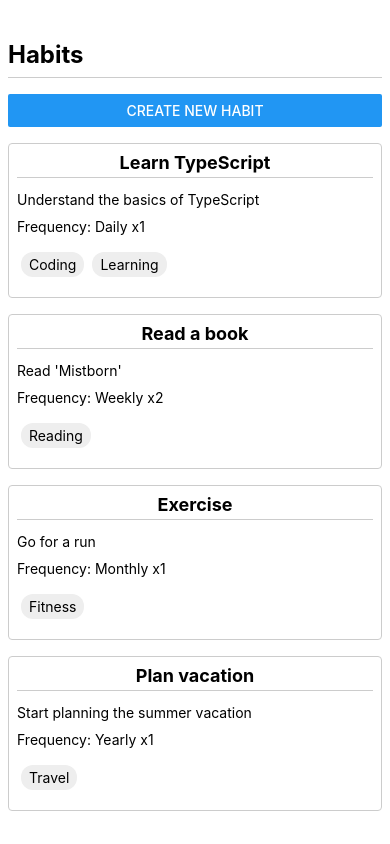
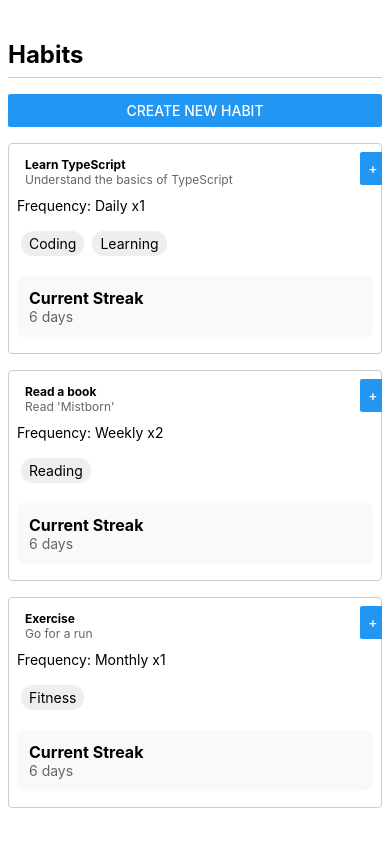
Before and after one commit to DiegoRojo99/Objexy, a React Native app: screen / in a window 390 px wide. Built offline with nearby package versions, Linux system fonts and the light colour scheme.

Commit message:
Added streak

```diff
--- a/components/habits/HabitItem.tsx
+++ b/components/habits/HabitItem.tsx
@@ -1,8 +1,9 @@
-import { View, Text, StyleSheet, Pressable } from "react-native";
-import { Habit } from "../../lib/types/Habit";
+import { View, Text, StyleSheet, Pressable, Image, Button } from "react-native";
+import { HabitWithLogs } from "../../lib/types/Habit";
 import TagList from "../tags/TagList";
+import HabitLogStreak from "./HabitLogStreak";
 
-export default function HabitItem({ habit }: { habit: Habit }) {
+export default function HabitItem({ habit }: { habit: HabitWithLogs }) {
   function formatFrequency(period: string, count: number): string {
     const uppercasePeriod = period.charAt(0).toUpperCase() + period.slice(1);
     return `Frequency: ${uppercasePeriod} x${count}`;
@@ -10,35 +11,51 @@ export default function HabitItem({ habit }: { habit: Habit }) {
 
   return (
     <Pressable style={styles.itemContainer} android_ripple={{ color: '#ddd' }}>
+      <View style={styles.topRow}>
+        <Image
+          source={habit.icon ? { uri: habit.icon } : require('../../assets/images/goal.png')}
+          style={{ flex: 0, width: 40, height: 40, borderRadius: 20, marginRight: 8 }}
+        />
+        <View style={{ flex: 4 }}>
+          <Text style={styles.itemName}>{habit.name}</Text>
+          <Text style={styles.itemDescription}>{habit.description}</Text>
+        </View>
+        <View style={{ flex: 0, width: 40, height: 40, alignItems: 'center' }}>
+          <Button title="+" onPress={() => {}} />
+        </View>
+      </View>
       <View>
-        <Text style={styles.itemName}>{habit.name}</Text>
-        <Text style={styles.itemDescription}>{habit.description}</Text>
         <Text style={styles.itemFrequency}>{formatFrequency(habit.targetPeriod, habit.targetCount)}</Text>
         <TagList tags={habit.tagIds} />
       </View>
+      <HabitLogStreak logs={habit.logs} />
     </Pressable>
   );
 }
 
 const styles = StyleSheet.create({
   itemContainer: {
+    width: '100%',
     padding: 8,
     borderWidth: 1,
     borderColor: '#ccc',
     borderRadius: 4,
     marginVertical: 8,
   },
+  topRow: {
+    flexDirection: 'row',
+    alignItems: 'center',
+    justifyContent: 'space-between',
+  },
   itemName: {
     fontWeight: 'bold',
-    fontSize: 18,
-    marginBottom: 8,
-    paddingBottom: 4,
-    borderBottomWidth: 1,
-    borderColor: '#ccc',
-    textAlign: 'center',
+    fontSize: 12,
+    textAlign: 'left',
   },
   itemDescription: {
-    marginVertical: 5,
+    fontSize: 12,
+    color: '#666',
+    textAlign: 'left',
   },
   itemFrequency: {
     marginVertical: 5,
--- /dev/null
+++ b/components/habits/HabitLogStreak.tsx
@@ -0,0 +1,75 @@
+import { Text, View, StyleSheet } from "react-native";
+import { HabitLog } from "../../lib/types/Habit";
+
+export default function HabitLogStreak({ logs }: { logs: HabitLog[] }) {
+  function formatDate(date: string): string {
+    const options: Intl.DateTimeFormatOptions = { year: 'numeric', month: '2-digit', day: '2-digit' };
+    return new Date(date).toLocaleDateString('en-US', options);
+  }
+
+  function checkPreviousDay(date1: string, date2: string): boolean {
+    const currDate = new Date(date1);
+    const prevDate = new Date(date2);
+
+    if (isNaN(prevDate.getTime()) || isNaN(currDate.getTime())) return false;
+    // Set the time to midnight for both dates
+    prevDate.setHours(0, 0, 0, 0);
+    currDate.setHours(0, 0, 0, 0);
+
+    console.log(`Checking if ${formatDate(date1)} is the previous day of ${formatDate(date2)}`);
+    console.log(`Previous Date: ${prevDate.getTime()}, Current Date: ${currDate.getTime()}`);
+    console.log(`Diff: ${currDate.getTime() - prevDate.getTime()}`);
+    console.log(`Result: ${prevDate.getTime() === currDate.getTime() - 86400000}`);
+
+
+    // Check if the previous date is exactly one day before the current date
+    return prevDate.getTime() === currDate.getTime() - 86400000;
+  }
+
+  const calculateStreak = (logs: HabitLog[]): number => {
+    // If no logs, return 0
+    if (logs.length === 0) return 0;
+
+    // Sort logs by date in descending order
+    logs.sort((a, b) => new Date(b.date).getTime() - new Date(a.date).getTime());
+    let streak = 0;
+    for (let i = 0; i < logs.length; i++) {
+      // Check if the current log is the first one
+      if (i === 0) streak++;
+      // Check if the current log is consecutive with the previous one
+      else if (checkPreviousDay(logs[i - 1].date, logs[i].date)) {
+        streak++;
+      }
+      // If not consecutive, break the loop
+      else {
+        break;
+      }
+    }
+    return streak;
+  };
+
+  const streak = calculateStreak(logs);
+  return (
+    <View style={styles.container}>
+      <Text style={styles.title}>Current Streak</Text>
+      <Text style={styles.streakCount}>{streak} days</Text>
+    </View>
+  );
+}
+
+const styles = StyleSheet.create({
+  container: {
+    padding: 12,
+    borderRadius: 8,
+    backgroundColor: '#f9f9f9',
+    marginVertical: 8,
+  },
+  title: {
+    fontWeight: 'bold',
+    fontSize: 16,
+  },
+  streakCount: {
+    fontSize: 14,
+    color: '#666',
+  },
+});
```
